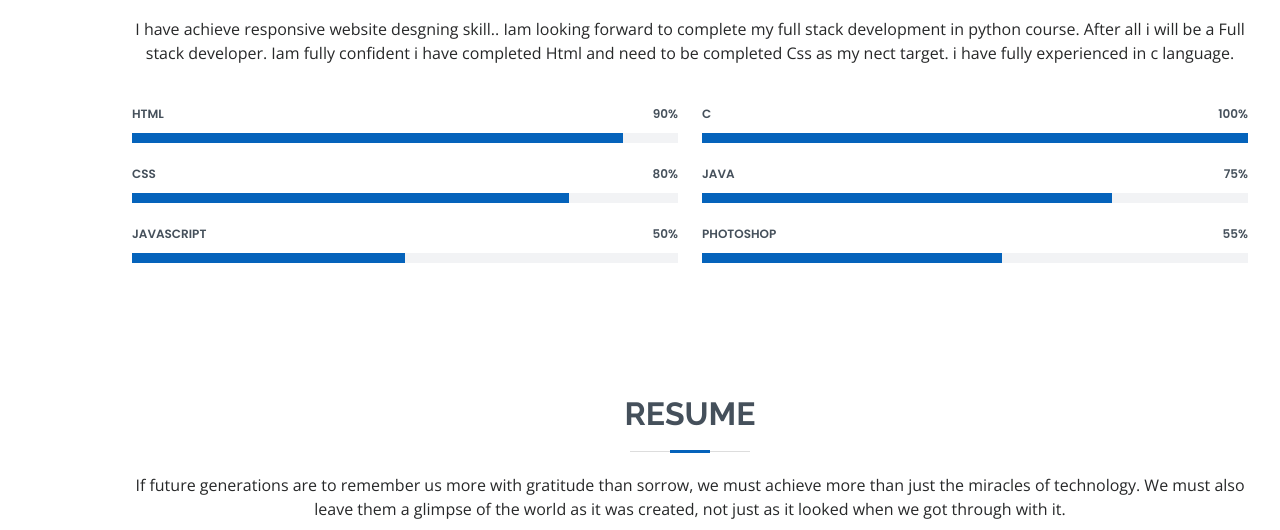
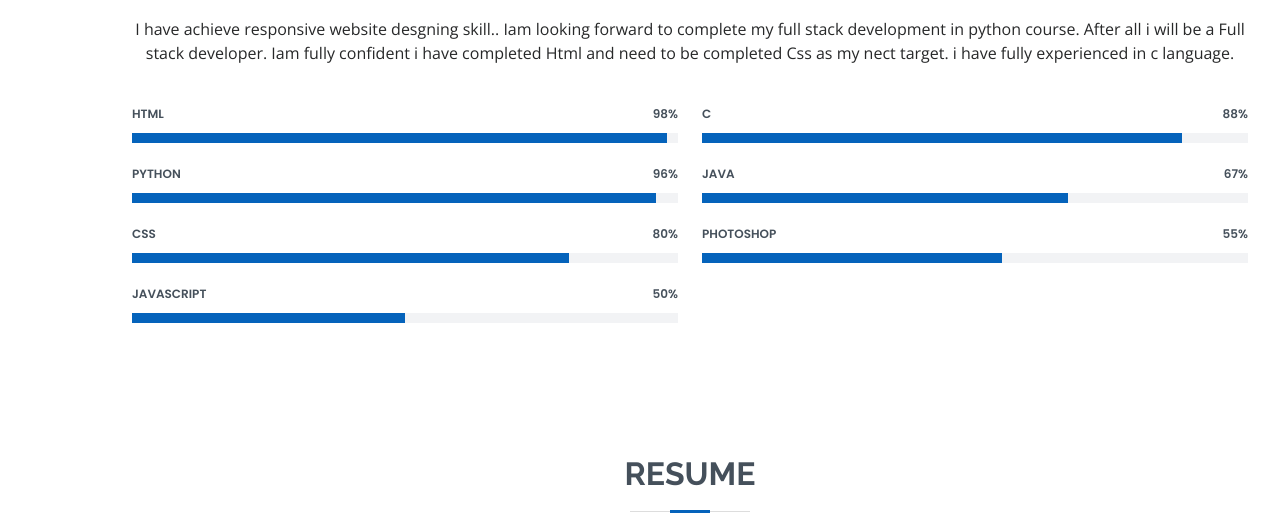
Before and after one commit to vvajidd/MyResume, a plain HTML site: page index.html in a window 1280 px wide. Shown: the part 2070-2600 px from the top of the page. Drawn offline with nearby package versions, Linux system fonts and the light colour scheme.

Commit message:
updates skills area

```diff
--- a/index.html
+++ b/index.html
@@ -177,9 +177,16 @@
           <div class="col-lg-6">
 
             <div class="progress">
-              <span class="skill">HTML <i class="val">90%</i></span>
+              <span class="skill">HTML <i class="val">98%</i></span>
               <div class="progress-bar-wrap">
-                <div class="progress-bar" role="progressbar" aria-valuenow="90" aria-valuemin="0" aria-valuemax="100"></div>
+                <div class="progress-bar" role="progressbar" aria-valuenow="98" aria-valuemin="0" aria-valuemax="100"></div>
+              </div>
+            </div>
+
+            <div class="progress">
+              <span class="skill">Python<i class="val">96%</i></span>
+              <div class="progress-bar-wrap">
+                <div class="progress-bar" role="progressbar" aria-valuenow="96" aria-valuemin="0" aria-valuemax="100"></div>
               </div>
             </div>
 
@@ -202,16 +209,16 @@
           <div class="col-lg-6">
 
             <div class="progress">
-              <span class="skill">C<i class="val">100%</i></span>
+              <span class="skill">C<i class="val">88%</i></span>
               <div class="progress-bar-wrap">
-                <div class="progress-bar" role="progressbar" aria-valuenow="100" aria-valuemin="0" aria-valuemax="100"></div>
+                <div class="progress-bar" role="progressbar" aria-valuenow="88" aria-valuemin="0" aria-valuemax="100"></div>
               </div>
             </div>
 
             <div class="progress">
-              <span class="skill">Java<i class="val">75%</i></span>
+              <span class="skill">Java<i class="val">67%</i></span>
               <div class="progress-bar-wrap">
-                <div class="progress-bar" role="progressbar" aria-valuenow="75" aria-valuemin="0" aria-valuemax="100"></div>
+                <div class="progress-bar" role="progressbar" aria-valuenow="67" aria-valuemin="0" aria-valuemax="100"></div>
               </div>
             </div>
 
```
